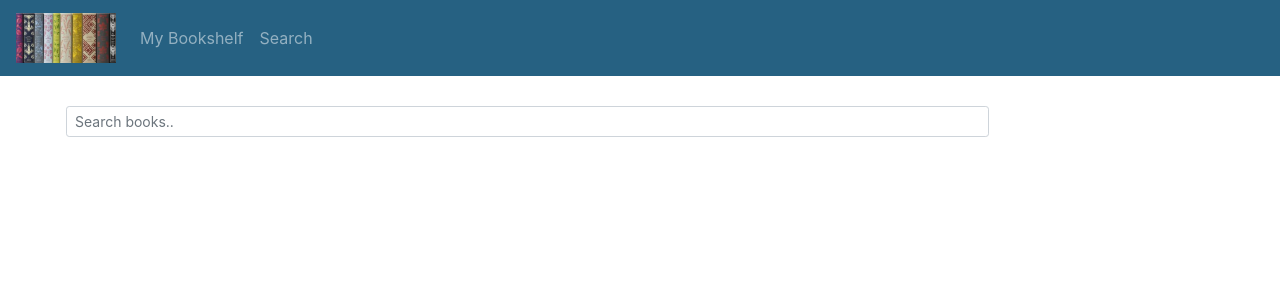
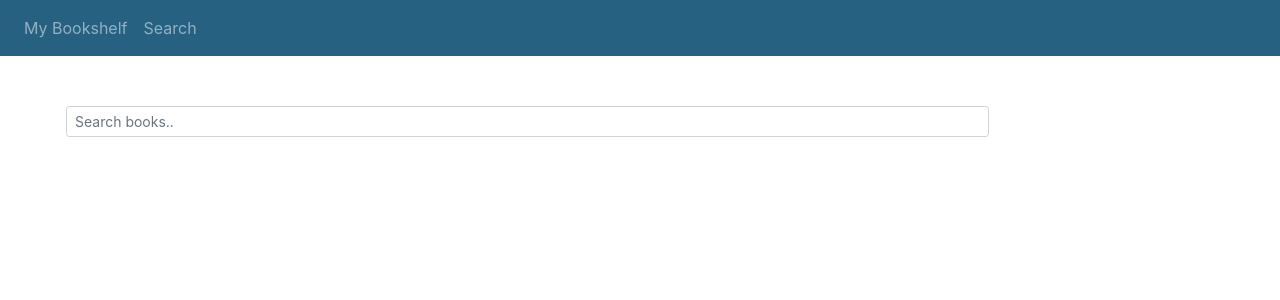
Before and after one commit to tomomiWH/bookstore, a React (Create React App) app: page / in a window 1280 px wide. Shown: the top 300 px of the page. Built offline with nearby package versions, Linux system fonts and the light colour scheme.

Commit message:
updated css

```diff
--- a/src/components/BookDetails/BookDetails.css
+++ b/src/components/BookDetails/BookDetails.css
@@ -1,5 +1,6 @@
 .book-details-display {
   padding-left: 50px;
+  padding-right: 50px;
   margin-top: 120px;
   margin-bottom: 50px;
   font-size: 16px;
--- a/src/components/Navbar/Navbar.jsx
+++ b/src/components/Navbar/Navbar.jsx
@@ -7,9 +7,9 @@ const NavBar = props => {
   return (
     <div class="">
       <nav className="navbar navbar-expand-lg navbar-dark bg-primary mb-4 custom-nav sticky">
-        <NavLink to="/" className="navbar-brand book-logo">
+        {/* <NavLink to="/" className="navbar-brand book-logo">
           <img className="booklogo" src={booklogo} alt="booklogo" />
-        </NavLink>
+        </NavLink> */}
 
         <ul className="navbar-nav mr-auto mt-2 mt-lg-0">
           <li className="nav-item">
```
